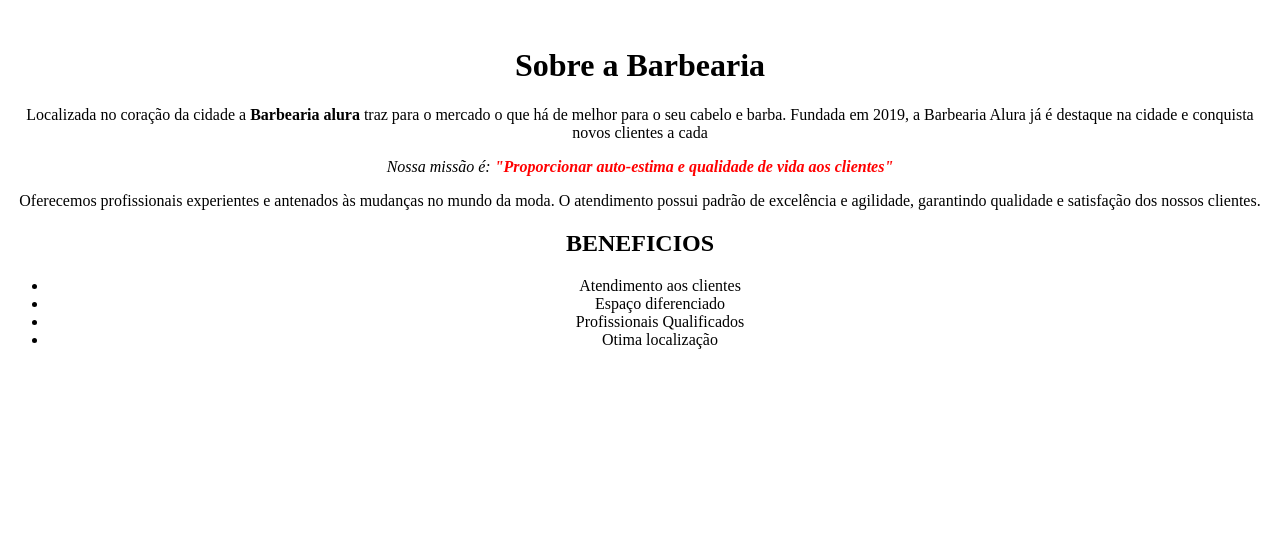
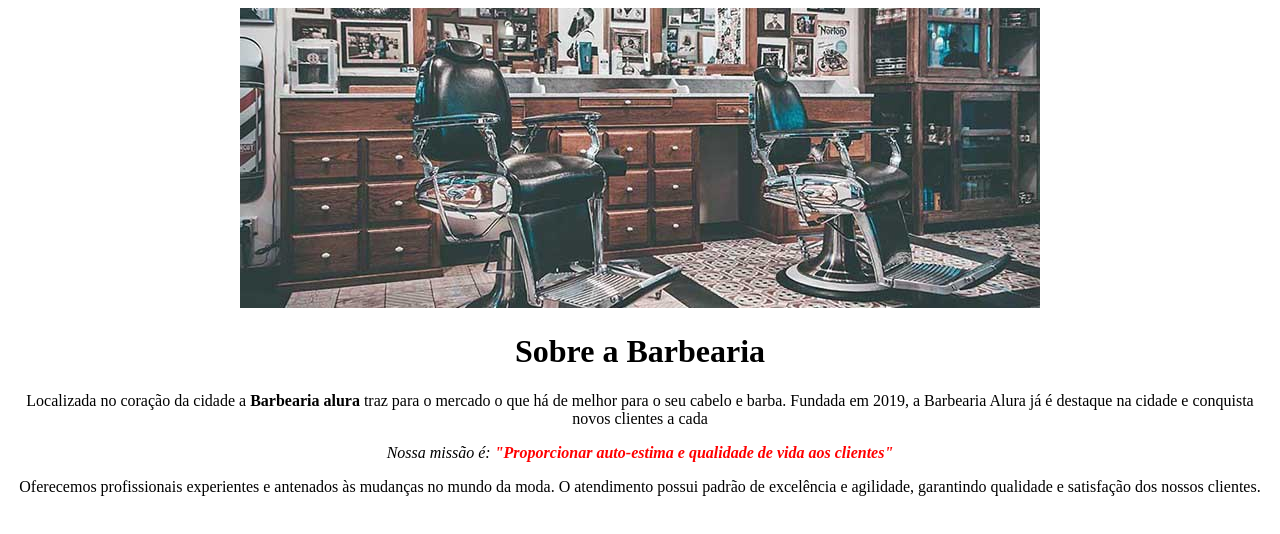
Before and after one commit to yasmim084/BarbeariaAlurayasmim, a plain HTML site: page index.html in a window 1280 px wide. Drawn offline with Linux system fonts and the light colour scheme.

Commit message:
Add files via upload

```diff
--- a/index.html
+++ b/index.html
@@ -19,13 +19,5 @@
 
    <p class="paragrafo3"> Oferecemos profissionais experientes e antenados às mudanças no mundo da moda. O atendimento
     possui padrão de excelência e agilidade, garantindo qualidade e satisfação dos nossos clientes. </p>
-    <h2>BENEFICIOS</h2>
-    <ul>
-        <li>Atendimento aos clientes</li>
-        <li>Espaço diferenciado</li>
-        <li>Profissionais Qualificados</li>
-        <li>Otima localização</li>
-
-    </ul>
 </body>
 </html>
```
Also changed, not shown: banner.jpg (added).
